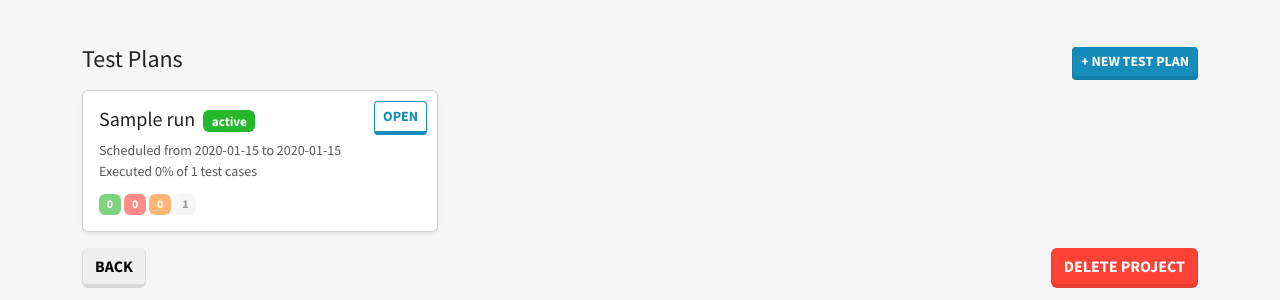
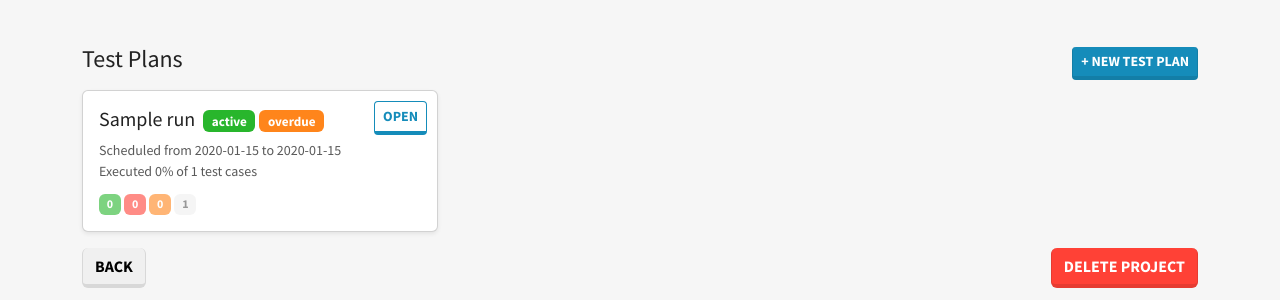
Before and after one commit to winklermw-mz/BugBlitz, a Flask app: page /project/1 in a window 1280 px wide. Shown: the part 332-632 px from the top of the page. Run offline with Flask 3, Linux system fonts and the light colour scheme; a user stored in the database is signed in; tables that the repository leaves empty hold one stand-in row (values such as "Sample post"); some libraries are stand-ins or nearby versions.

Commit message:
show test runs that are overdue or ready for closing in test projects as well

```diff
--- a/model/run.py
+++ b/model/run.py
@@ -1,4 +1,5 @@
 from utils.database import db
+from datetime import date
 from model.run_assignment import TestRunAssignment, RESULT_OK, RESULT_BLOCKED, RESULT_FAILED, RESULT_NOT_TESTED
 
 STATE_ACTIVE = "active"
@@ -24,6 +25,7 @@ class TestRun(db.Model):
         stats = {
             "total": count,
             "percentage": 0,
+            "overdue": self.status == STATE_ACTIVE and self.end_date < date.today(),
             RESULT_OK: 0,
             RESULT_FAILED: 0,
             RESULT_BLOCKED: 0,
--- a/templates/project_view.html
+++ b/templates/project_view.html
@@ -100,11 +100,14 @@
                             {% if run.status == active %}
                                 <small><span class="badge bg-success">{{ run.status }}</span></small>
                             {% endif %}
-                            {% if run.status == finished %}
+                            {% if run.status == finished or run.status == aborted %}
                                 <small><span class="badge bg-secondary">{{ run.status }}</span></small>
                             {% endif %}
-                            {% if run.status == aborted %}
-                                <small><span class="badge bg-danger">{{ run.status }}</span></small>
+                            {% if statistics[run.id]['overdue'] %}
+                                <small><span class="badge bg-warning">overdue</span></small>
+                            {% endif %}
+                            {% if statistics[run.id][not_tested] == 0 and run.status == active %}
+                                <small><span class="badge bg-warning">ready for closing</span></small>
                             {% endif %}
                         </h5>
 
```
